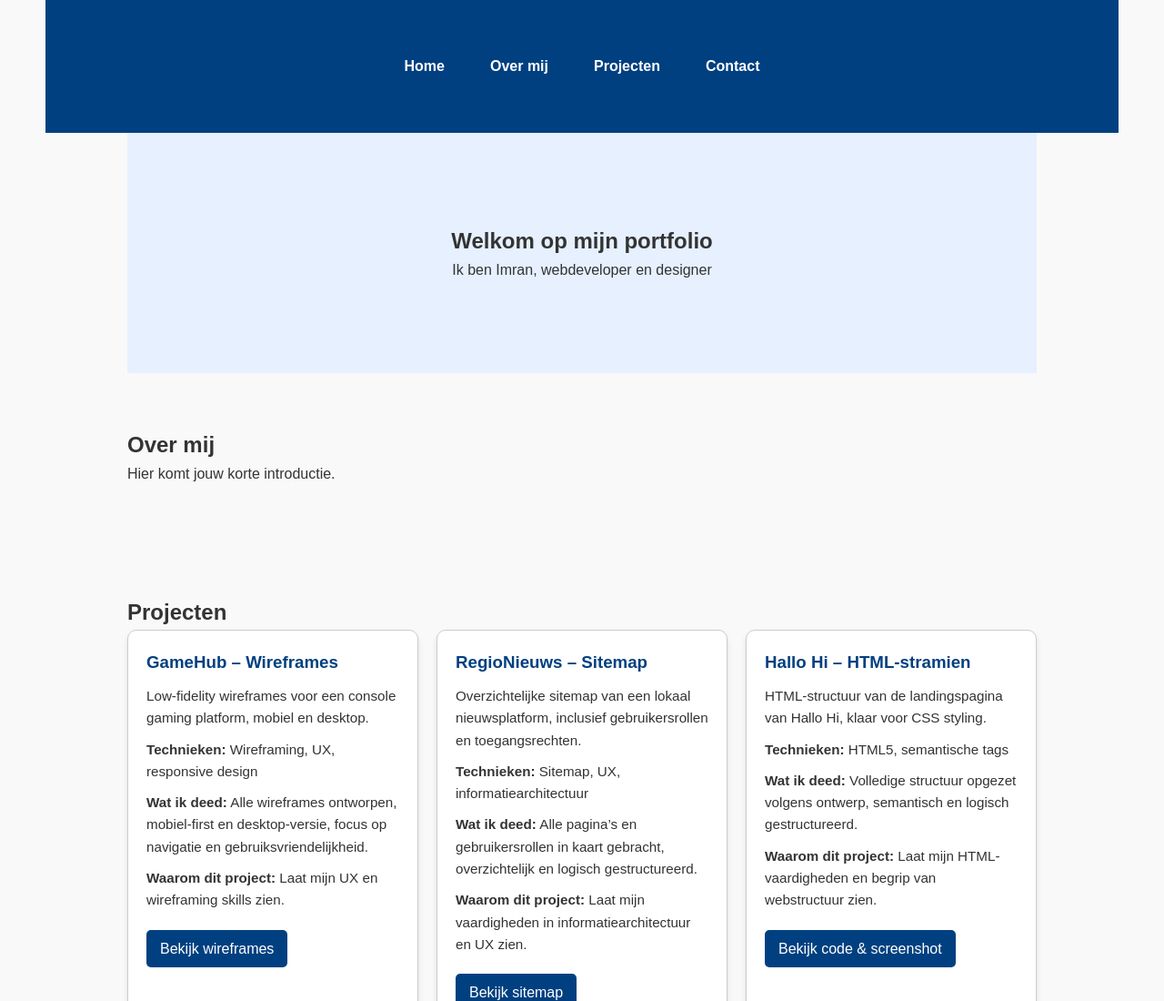
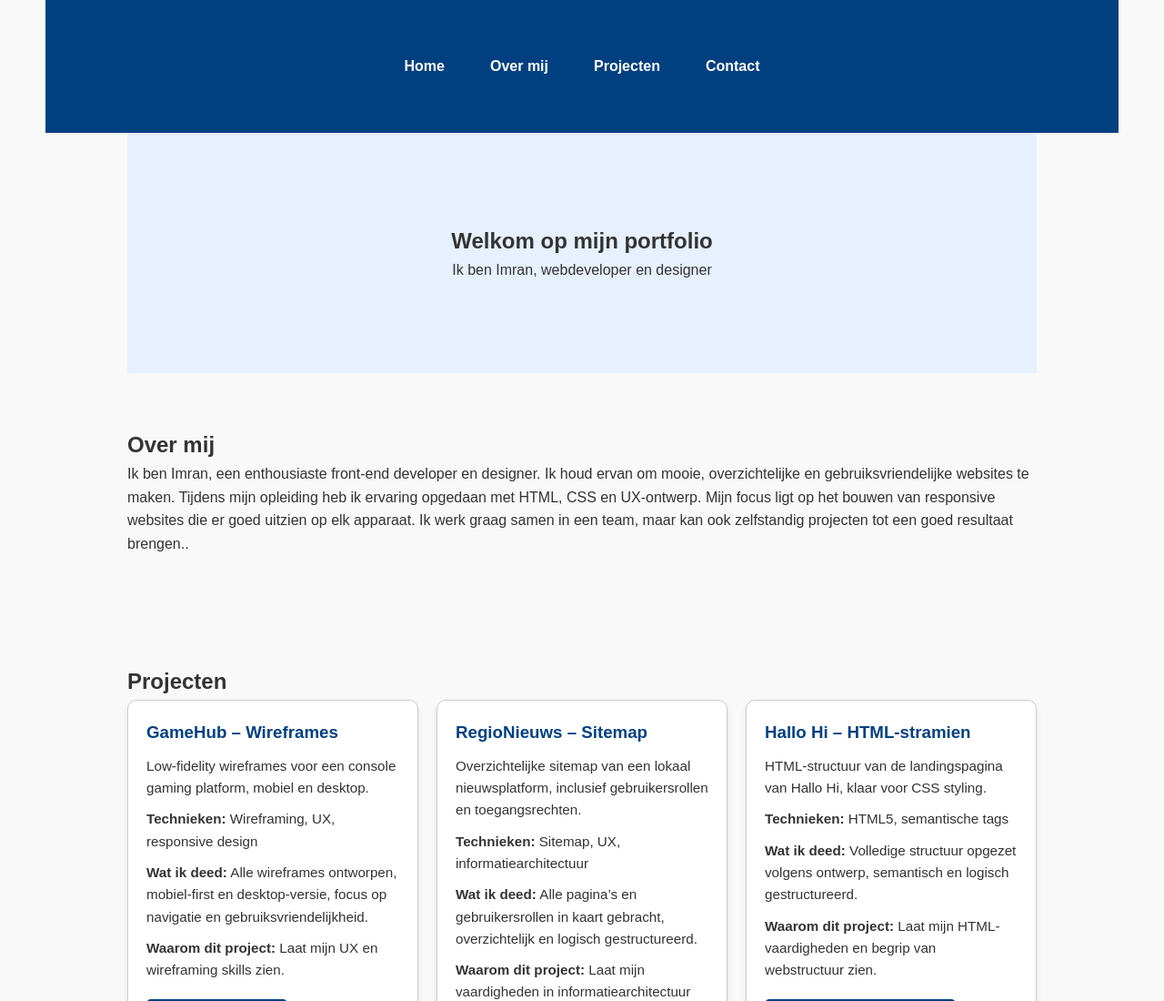
Before and after one commit to Imran-Mohamad/portfolio-website, a plain HTML site: page index.html in a window 1280 px wide. Shown: the top 1100 px of the page at 91% size. Drawn offline with Linux system fonts and the light colour scheme.

Commit message:
Update index.html

```diff
--- a/index.html
+++ b/index.html
@@ -26,7 +26,8 @@
 
     <section id="over">
         <h2>Over mij</h2>
-        <p>Hier komt jouw korte introductie.</p>
+        <p>Ik ben Imran, een enthousiaste front-end developer en designer. Ik houd ervan om mooie, overzichtelijke en gebruiksvriendelijke websites te maken. Tijdens mijn opleiding heb ik ervaring opgedaan met HTML, CSS en UX-ontwerp. Mijn focus ligt op het bouwen van responsive websites die er goed uitzien op elk apparaat.
+        Ik werk graag samen in een team, maar kan ook zelfstandig projecten tot een goed resultaat brengen..</p>
     </section>
 
     <section id="projecten">
```
